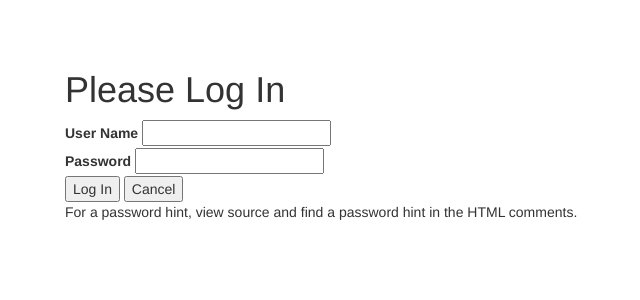
After one commit to Keerthanavrk/php, a PHP site: page /login.php in a window 1280 px wide. The commit adds this page. Shown: the top 300 px of the page, without its empty margins (5-645 px from the left). Run offline with PHP 8.4, Linux system fonts and the light colour scheme.

Commit message:
Add files via upload

```diff
--- a/game.php
+++ b/game.php
@@ -59,7 +59,7 @@ $result = check($computer, $human);
 <!DOCTYPE html>
 <html>
 <head>
-<title>Dr. Chuck's Rock, Paper, Scissors Game</title>
+<title>Keerthana R 527806cc</title>
 <?php require_once "bootstrap.php"; ?>
 </head>
 <body>
--- /dev/null
+++ b/login.php
@@ -0,0 +1,64 @@
+<?php // Do not put any HTML above this line
+
+if ( isset($_POST['cancel'] ) ) {
+    // Redirect the browser to game.php
+    header("Location: index.php");
+    return;
+}
+
+$salt = 'XyZzy12*_';
+$stored_hash = '1a52e17fa899cf40fb04cfc42e6352f1';  // Pw is meow123
+
+$failure = false;  // If we have no POST data
+
+// Check to see if we have some POST data, if we do process it
+if ( isset($_POST['who']) && isset($_POST['pass']) ) {
+    if ( strlen($_POST['who']) < 1 || strlen($_POST['pass']) < 1 ) {
+        $failure = "User name and password are required";
+    } else {
+        $check = hash('md5', $salt.$_POST['pass']);
+        if ( $check == $stored_hash ) {
+            // Redirect the browser to game.php
+            header("Location: game.php?name=".urlencode($_POST['who']));
+            return;
+        } else {
+            $failure = "Incorrect password";
+        }
+    }
+}
+
+// Fall through into the View
+?>
+<!DOCTYPE html>
+<html>
+<head>
+<?php require_once "bootstrap.php"; ?>
+<title>Keerthana R 527806cc</title>
+</head>
+<body>
+<div class="container">
+<h1>Please Log In</h1>
+<?php
+// Note triple not equals and think how badly double
+// not equals would work here...
+if ( $failure !== false ) {
+    // Look closely at the use of single and double quotes
+    echo('<p style="color: red;">'.htmlentities($failure)."</p>\n");
+}
+?>
+<form method="POST">
+<label for="nam">User Name</label>
+<input type="text" name="who" id="nam"><br/>
+<label for="id_1723">Password</label>
+<input type="text" name="pass" id="id_1723"><br/>
+<input type="submit" value="Log In">
+<input type="submit" name="cancel" value="Cancel">
+</form>
+<p>
+For a password hint, view source and find a password hint
+in the HTML comments.
+<!-- Hint: The password is the four character sound a cat
+makes (all lower case) followed by 123. -->
+</p>
+</div>
+</body>
```
Also changed, not shown: index.php (added, +22 -0 lines).
